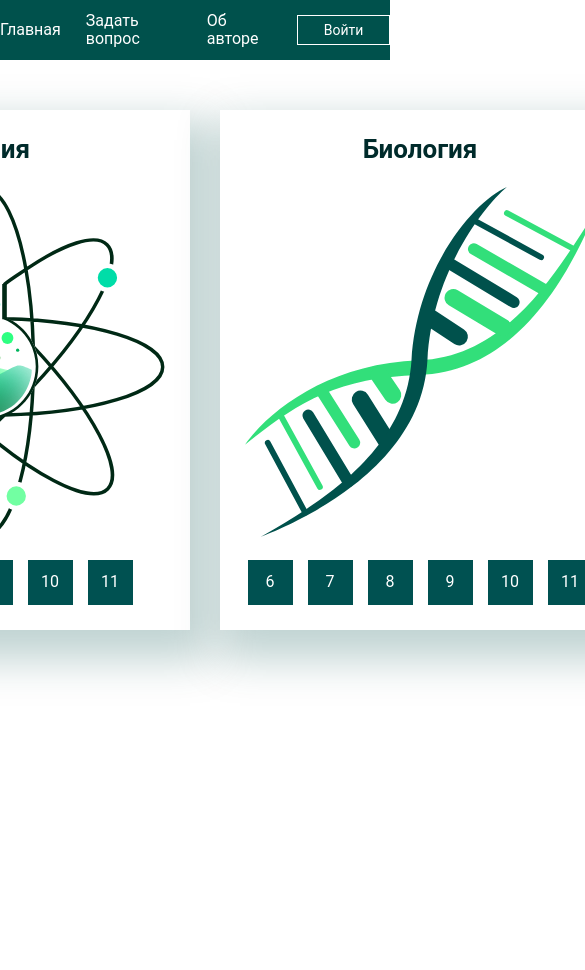
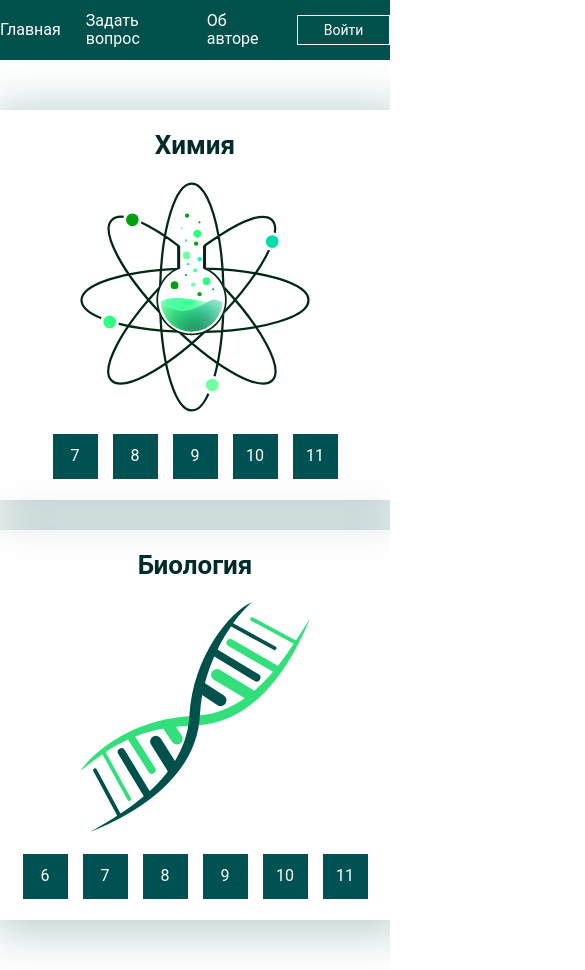
Before and after one commit to AnnaGlushenok/schoolWeb, a website: page pages/main/index.html in a window 390 px wide. Shown: the top 970 px of the page, 585 px wide, since content can reach past the window. Before the commit the page ends 844 px from the top, so only its background shows below. Drawn offline with Linux system fonts and the light colour scheme.

Commit message:
fixed main

```diff
--- a/pages/main/index.html
+++ b/pages/main/index.html
@@ -3,6 +3,9 @@
 <head>
     <meta charset="UTF-8">
     <title>Title</title>
+    <meta name="viewport"
+          content="width=device-width, user-scalable=no, initial-scale=1.0, maximum-scale=1.0, minimum-scale=1.0">
+    <meta http-equiv="X-UA-Compatible" content="ie=edge">
     <link rel="stylesheet" href="../styles/normalize.css">
     <link rel="stylesheet" href="../styles/nav.css">
     <link rel="stylesheet" href="../main/main.css">
@@ -44,6 +47,17 @@
             </div>
         </div>
     </div>
+    <script>
+        window.onblur = () => {
+            setTimeout(() => {
+                console.log("Ушёл");
+                [...document.querySelectorAll(".block")].forEach(el => {
+                    el.remove();
+                })
+            }, 0);
+        }
+        window.onfocus = () => console.log("Вернулся")
+    </script>
 </main>
 </body>
 </html>
--- a/pages/main/main.scss
+++ b/pages/main/main.scss
@@ -3,58 +3,96 @@
 .main {
   margin: 0 auto;
   width: $window_width;
-  padding: 50px 10px;
 
   &__blocks {
     display: flex;
+    flex-direction: row;
     justify-content: center;
     gap: 30px;
+    padding: 50px;
+    flex-wrap: wrap;
   }
 }
 
 .block {
+  width: 470px;
+  height: 470px;
+
   display: flex;
   flex-direction: column;
   align-items: center;
-  justify-content: space-between;
-  height: 470px;
-  width: 470px;
-  background: #FFFFFF;
-  box-shadow: 10px 20px 40px 10px rgba(0, 81, 76, 0.25);
-  padding: 25px;
+  justify-content: space-evenly;
+  flex-wrap: wrap;
+  box-shadow: 5px 5px 40px 10px rgba(0, 81, 76, 0.25);
 
   &__caption {
-    color: $caption_font_color;
     font-size: $caption_font_size;
     font-weight: $caption_font_weight;
+    color: $caption_font_color;
+    padding: 0;
     margin: 0;
   }
 
   &__img {
-    object-fit: cover;
-    width: 350px;
-    height: 350px;
+    width: 310px;
+    height: 310px;
+    overflow: hidden;
+    object-fit: contain;
   }
 }
 
 .classes {
   display: flex;
   flex-direction: row;
+  justify-content: center;
+  width: 100%;
   gap: 15px;
 
   &__item {
     display: flex;
     align-items: center;
     justify-content: center;
+
+    text-decoration: none;
+    color: $white_color;
+    background: #005151;
+    width: 45px;
     height: 45px;
-    width: 45px;
-    background: #005151;
-    color: $white_color;
-    cursor: pointer;
-    text-decoration: none;
 
     &:hover {
-      background: #31DE70;
+      background: $hover_color;
     }
   }
 }
+
+@media screen and (min-width: 0) and (max-width: 1071px) {
+  .block {
+    width: 370px;
+    height: 370px;
+
+    &__img {
+      width: 244px;
+      height: 244px;
+    }
+  }
+}
+
+
+@media screen and (min-width: 0) and (max-width: 535px) {
+  .main__blocks {
+    padding-left: 0;
+    padding-right: 0;
+  }
+}
+
+@media screen and (min-width: 0) and (max-width: 471px) {
+  .block {
+    width: 100vw;
+    height: 100vw;
+
+    &__img {
+      width: calc(100vw - 160px);
+      height: calc(100vw - 160px);
+    }
+  }
+}
```
Also changed, not shown: pages/main/main.css, 1 other file.
